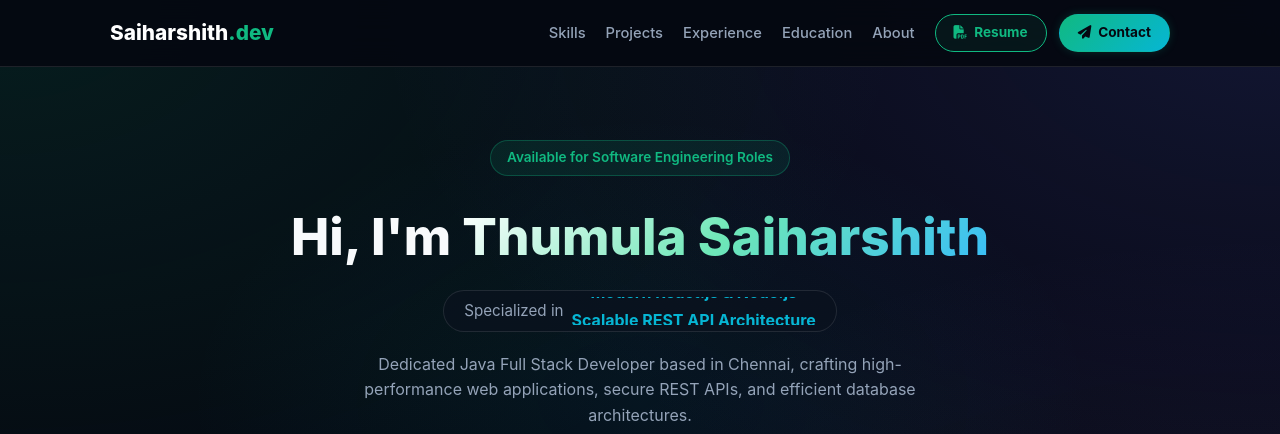
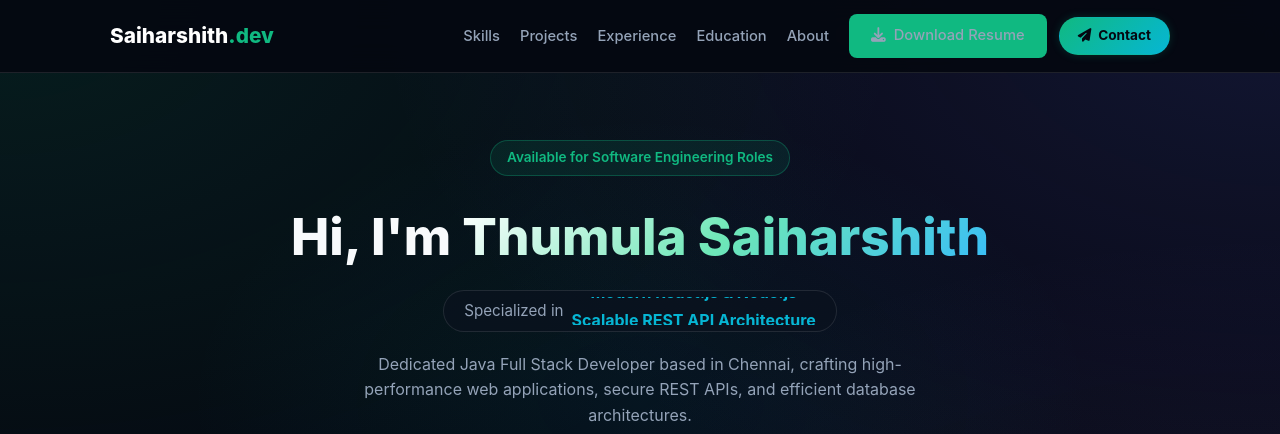
Before and after one commit to saiharshith249/my-portfolio, a plain HTML site: page index.html in a window 1280 px wide. Shown: the top 434 px of the page. Drawn offline with Linux system fonts and the light colour scheme.

Commit message:
Add resume.pdf

```diff
--- a/index.html
+++ b/index.html
@@ -485,9 +485,9 @@
         <li><a href="#education">Education</a></li>
         <li><a href="#about">About</a></li>
         <li class="nav-btn-group">
-          <a href="Thumula_Saiharshith_Resume.pdf" target="_blank" class="nav-btn nav-btn-outline">
-            <i class="fas fa-file-pdf"></i> Resume
-          </a>
+          <a href="resume.pdf" download="Thummula_Saiharshith_Resume.pdf" class="btn btn-primary">
+  <i class="fas fa-download"></i> Download Resume
+</a>
           <a href="#contact" class="nav-btn nav-btn-solid">
             <i class="fas fa-paper-plane"></i> Contact
           </a>
```
